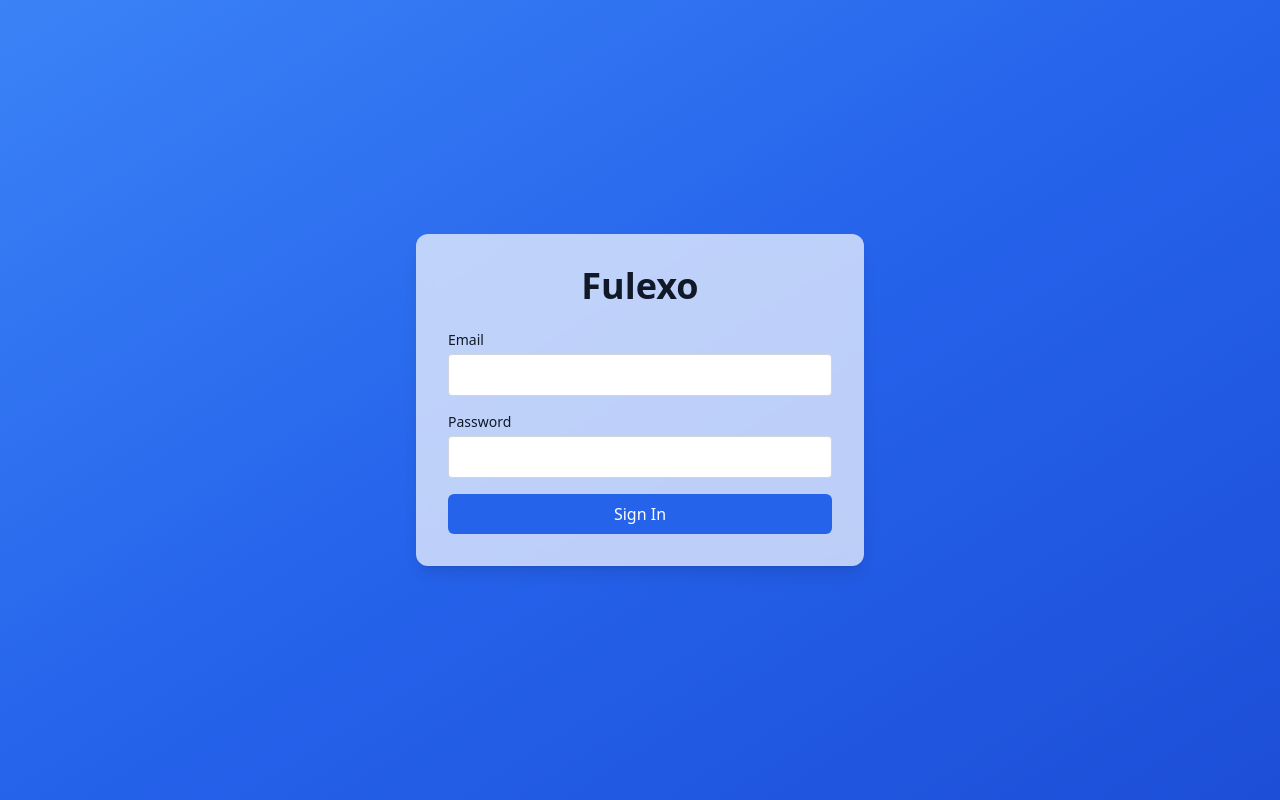
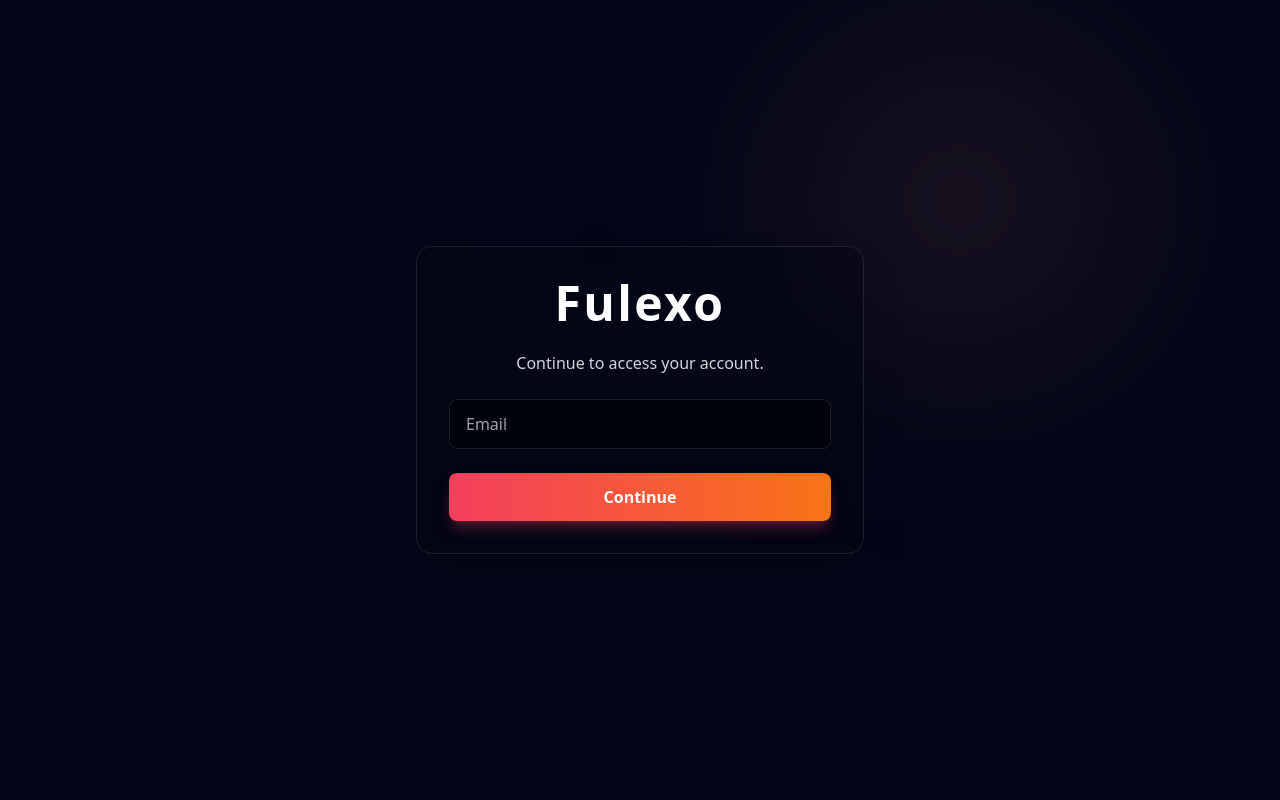
Before and after one commit to ademisler/OpenCommerce, a Next.js app: page /login in a window 1280 px wide. Built offline with nearby package versions, Linux system fonts and the light colour scheme; no server answers.

Commit message:
feat: redesign login page

```diff
--- a/src/pages/login.tsx
+++ b/src/pages/login.tsx
@@ -3,6 +3,7 @@ import { signIn, useSession } from 'next-auth/react';
 import { useRouter } from 'next/router';
 import Head from 'next/head';
 import { useI18n } from '../lib/i18n';
+import { useTheme } from '../lib/theme';
 
 export default function Login() {
   const { data: session, status } = useSession();
@@ -10,7 +11,9 @@ export default function Login() {
   const [email, setEmail] = useState('');
   const [password, setPassword] = useState('');
   const [error, setError] = useState('');
+  const [step, setStep] = useState<1 | 2>(1);
   const { t } = useI18n();
+  const { theme, toggleTheme } = useTheme();
 
   useEffect(() => {
     if (status === 'authenticated') {
@@ -18,7 +21,30 @@ export default function Login() {
     }
   }, [status, router]);
 
+  useEffect(() => {
+    if (theme !== 'dark') toggleTheme();
+    // eslint-disable-next-line react-hooks/exhaustive-deps
+  }, []);
+
   if (status === 'loading' || session) return null;
+
+  const handleContinue = () => {
+    if (email) {
+      setStep(2);
+      setTimeout(() => {
+        const el = document.getElementById('password');
+        el?.focus();
+      }, 50);
+    }
+  };
+
+  const handleBack = () => {
+    setStep(1);
+    setTimeout(() => {
+      const el = document.getElementById('email');
+      el?.focus();
+    }, 50);
+  };
 
   const handleSubmit = async (e: React.FormEvent) => {
     e.preventDefault();
@@ -39,39 +65,90 @@ export default function Login() {
       <Head>
         <title>{`${t('login')} - Fulexo`}</title>
       </Head>
-      <div className="min-h-screen flex items-center justify-center bg-gradient-to-br from-blue-500 via-blue-600 to-blue-700">
-        <div className="w-full max-w-md bg-white bg-opacity-70 dark:bg-gray-900 dark:bg-opacity-70 backdrop-blur rounded-xl shadow-lg p-8">
-          <h1 className="text-4xl font-semibold mb-6 text-center">Fulexo</h1>
-          {error && <p className="mb-4 text-red-600 text-center">{error}</p>}
-          <form onSubmit={handleSubmit} className="space-y-4">
+      <div className="bg-slate-950 text-white min-h-screen flex items-center justify-center p-4 overflow-hidden">
+        <div className="relative z-10 w-full max-w-md mx-auto">
+          <div className="bg-gray-950/40 backdrop-blur-xl border border-white/10 rounded-2xl shadow-2xl p-6 sm:p-8">
+            <div className="text-center mb-6">
+              <h1 className="text-4xl sm:text-5xl font-bold tracking-wider text-white">Fulexo</h1>
+            </div>
+            {error && <p className="mb-4 text-red-400 text-center text-sm">{error}</p>}
+            <form onSubmit={handleSubmit} className="relative min-h-[160px] flex items-center">
+              <div className={`form-step w-full space-y-6${step === 1 ? '' : ' hidden'}`}>
+                <p className="text-center text-gray-300 text-sm sm:text-base">Continue to access your account.</p>
                 <div>
-              <label className="block mb-1 text-sm">{t('email')}</label>
+                  <label htmlFor="email" className="sr-only">{t('email')}</label>
                   <input
-                className="border border-gray-300 dark:border-gray-600 bg-white dark:bg-gray-800 text-gray-700 dark:text-gray-200 p-2 w-full rounded"
+                    id="email"
                     type="email"
                     value={email}
                     onChange={(e) => setEmail(e.target.value)}
                     required
+                    placeholder={t('email')}
+                    className="w-full px-4 py-3 rounded-lg bg-black/40 border border-white/10 focus:outline-none focus:ring-2 focus:ring-rose-400 text-white placeholder-gray-400 transition-all duration-300"
                   />
                 </div>
+                <button
+                  type="button"
+                  onClick={handleContinue}
+                  className="w-full py-3 bg-gradient-to-r from-rose-500 to-orange-500 hover:from-rose-400 hover:to-orange-400 text-white font-bold rounded-lg shadow-lg shadow-rose-500/30 hover:shadow-rose-400/40 transition-all duration-300 transform hover:scale-102"
+                >
+                  Continue
+                </button>
+              </div>
+              <div className={`form-step w-full space-y-6${step === 2 ? '' : ' hidden'}`}>
+                <div className="flex items-center justify-between border-b border-white/10 pb-3">
+                  <p className="text-gray-200 text-sm truncate pr-4">{email}</p>
+                  <button type="button" onClick={handleBack} className="text-sm text-rose-300 hover:text-white font-semibold flex-shrink-0">Change</button>
+                </div>
                 <div>
-              <label className="block mb-1 text-sm">{t('password')}</label>
+                  <label htmlFor="password" className="sr-only">{t('password')}</label>
                   <input
-                className="border border-gray-300 dark:border-gray-600 bg-white dark:bg-gray-800 text-gray-700 dark:text-gray-200 p-2 w-full rounded"
+                    id="password"
                     type="password"
                     value={password}
                     onChange={(e) => setPassword(e.target.value)}
                     required
+                    placeholder={t('password')}
+                    className="w-full px-4 py-3 rounded-lg bg-black/40 border border-white/10 focus:outline-none focus:ring-2 focus:ring-rose-400 text-white placeholder-gray-400 transition-all duration-300"
                   />
                 </div>
                 <button
-              className="bg-blue-600 dark:bg-blue-500 text-white px-4 py-2 w-full rounded-md"
                   type="submit"
+                  className="w-full py-3 bg-gradient-to-r from-rose-500 to-orange-500 hover:from-rose-400 hover:to-orange-400 text-white font-bold rounded-lg shadow-lg shadow-rose-500/30 hover:shadow-rose-400/40 transition-all duration-300 transform hover:scale-102"
                 >
                   {t('signIn')}
                 </button>
+              </div>
             </form>
           </div>
+        </div>
+        <style jsx>{`
+          .form-step {
+            transition: opacity 0.3s ease-in-out, transform 0.3s ease-in-out;
+            will-change: transform, opacity;
+          }
+          .form-step.hidden {
+            opacity: 0;
+            transform: translateY(10px);
+            pointer-events: none;
+            position: absolute;
+            width: 100%;
+          }
+        `}</style>
+        <style jsx global>{`
+          body::before {
+            content: '';
+            position: absolute;
+            top: 0;
+            right: 0;
+            width: 50vw;
+            height: 50vh;
+            background: radial-gradient(circle, rgba(244, 124, 108, 0.15), transparent 70%);
+            filter: blur(100px);
+            z-index: 0;
+            pointer-events: none;
+          }
+        `}</style>
       </div>
     </>
   );
```
Lines whose indentation alone changed are shown as unchanged.
